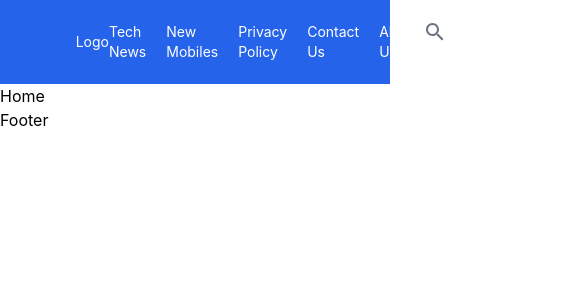
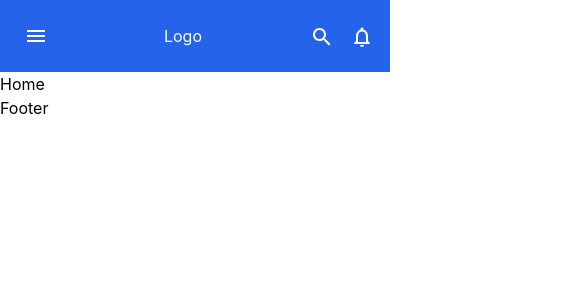
Before and after one commit to TheAli711/responsive-mobiles-website, a React (Create React App) app: page / in a window 390 px wide. Shown: the top 300 px of the page, 585 px wide, since content can reach past the window. Built offline with nearby package versions, Linux system fonts and the light colour scheme.

Commit message:
Responsive Nav Done + Netlify _redirects

```diff
--- a/src/components/Navbar/Navbar.js
+++ b/src/components/Navbar/Navbar.js
@@ -1,14 +1,17 @@
-import React from "react";
+import React, { useState } from "react";
 import PersonOutlineIcon from "@mui/icons-material/PersonOutline";
 import NotificationsNoneIcon from "@mui/icons-material/NotificationsNone";
 import SearchOutlined from "@mui/icons-material/SearchOutlined";
-import { TextField, InputAdornment } from "@mui/material";
-
+import MenuIcon from "@mui/icons-material/Menu";
+import CloseIcon from "@mui/icons-material/Close";
+import { IconButton } from "@mui/material";
 
 function Navbar() {
+  const [isMobNavOpen, setIsMobNavOpen] = useState(false);
+
   return (
     <nav className="w-full p-4 bg-blue-600 text-white">
-      <div className="grid grid-cols-12 text-sm">
+      <div className="hidden xl:grid grid-cols-12 text-sm">
         <div className="col-span-2"></div>
         <div className="col-span-8 flex justify-between items-center">
           <div>Logo</div>
@@ -21,8 +24,8 @@ function Navbar() {
           </div>
           <div className="flex justify-between gap-10 items-center">
             <div className="bg-white text-gray-500 p-1">
-                <SearchOutlined />
-                <input type="text" className="focus:outline-0" />
+              <SearchOutlined />
+              <input type="text" className="focus:outline-0" />
             </div>
             <div>
               <NotificationsNoneIcon />
@@ -34,6 +37,35 @@ function Navbar() {
         </div>
         <div className="col-span-2"></div>
       </div>
+      <div className="xl:hidden flex items-center justify-between">
+        <div>
+          <IconButton
+            className="p-0"
+            color="inherit"
+            onClick={() => setIsMobNavOpen(!isMobNavOpen)}
+          >
+            {isMobNavOpen ? <CloseIcon /> : <MenuIcon />}
+          </IconButton>
+        </div>
+        <div>Logo</div>
+        <div className="flex items-center gap-4">
+          <div className="">
+            <SearchOutlined />
+          </div>
+          <div>
+            <NotificationsNoneIcon />
+          </div>
+        </div>
+      </div>
+      {isMobNavOpen && (
+        <div className="w-full bg-blue-600 text-white flex flex-col gap-3 pt-4">
+          <div>Tech News</div>
+          <div>New Mobiles</div>
+          <div>Privacy Policy</div>
+          <div>Contact Us</div>
+          <div>About Us</div>
+        </div>
+      )}
     </nav>
   );
 }
```
Also changed, not shown: 1 other file (tests, documents, lock files or other folders).
